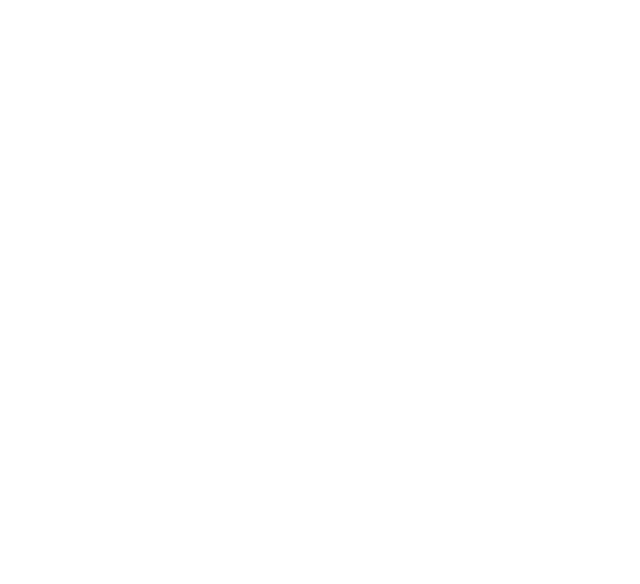
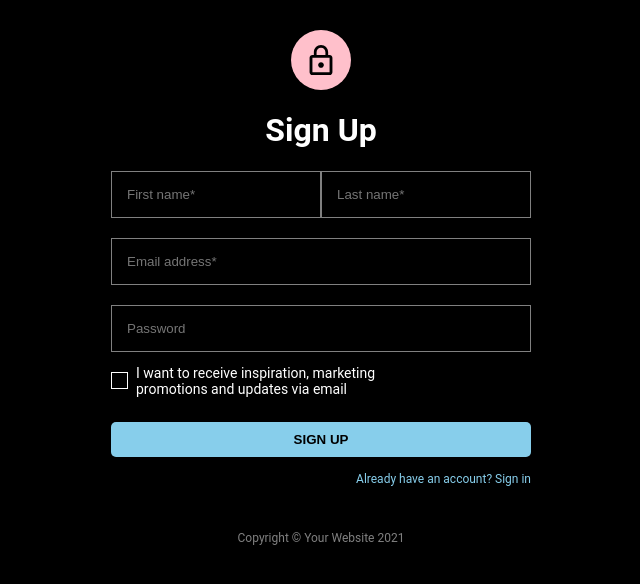
Before and after one commit to maximus6666/22-styled-components, a React (Create React App) app: page /sign-up in a window 1280 px wide. Shown: the top 584 px of the page, without its empty margins (319-959 px from the left). Built offline with nearby package versions, Linux system fonts and the light colour scheme.

Commit message:
Add links

```diff
--- a/src/App.js
+++ b/src/App.js
@@ -20,7 +20,7 @@
           <Route exact path="/22-styled-components/">
             <SignInPage/>
           </Route>
-          <Route path="22-styled-components/sign-up">
+          <Route path="/sign-up">
             <SignUpPage/>
           </Route>
         </Switch>
--- a/src/pages/sign-in.js
+++ b/src/pages/sign-in.js
@@ -63,7 +63,7 @@
           <button className="sign-button">Sign in</button>
           <div className="link-wrapper">
             <Link>Forgot password?</Link>
-            <Link to={`22-styled-components/sign-up`}>Dont have an account? Sign up</Link>
+            <Link to={`/sign-up`}>Dont have an account? Sign up</Link>
           </div>
         </div>
         <p className="copyright">Copyright © Your Website 2021</p>
```
